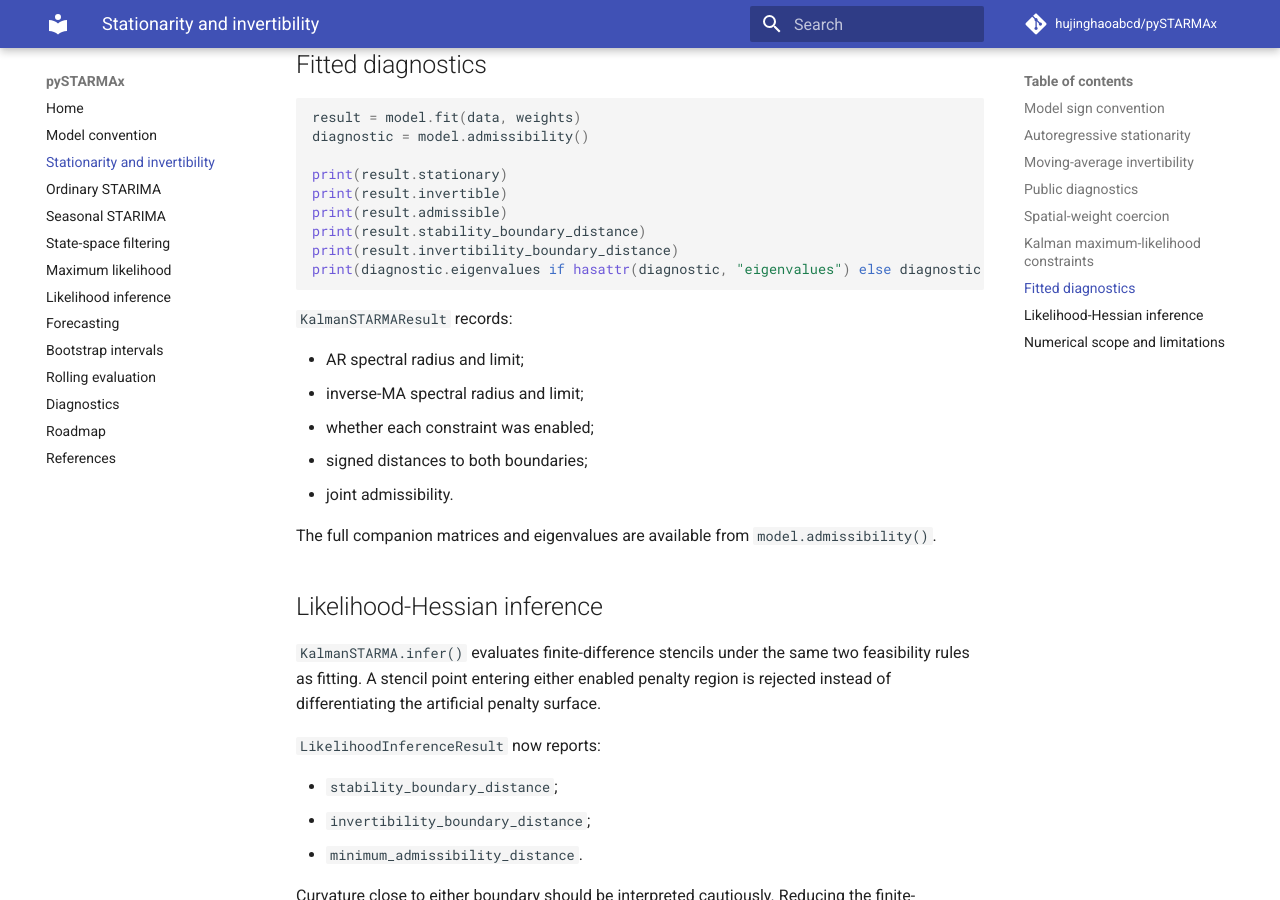
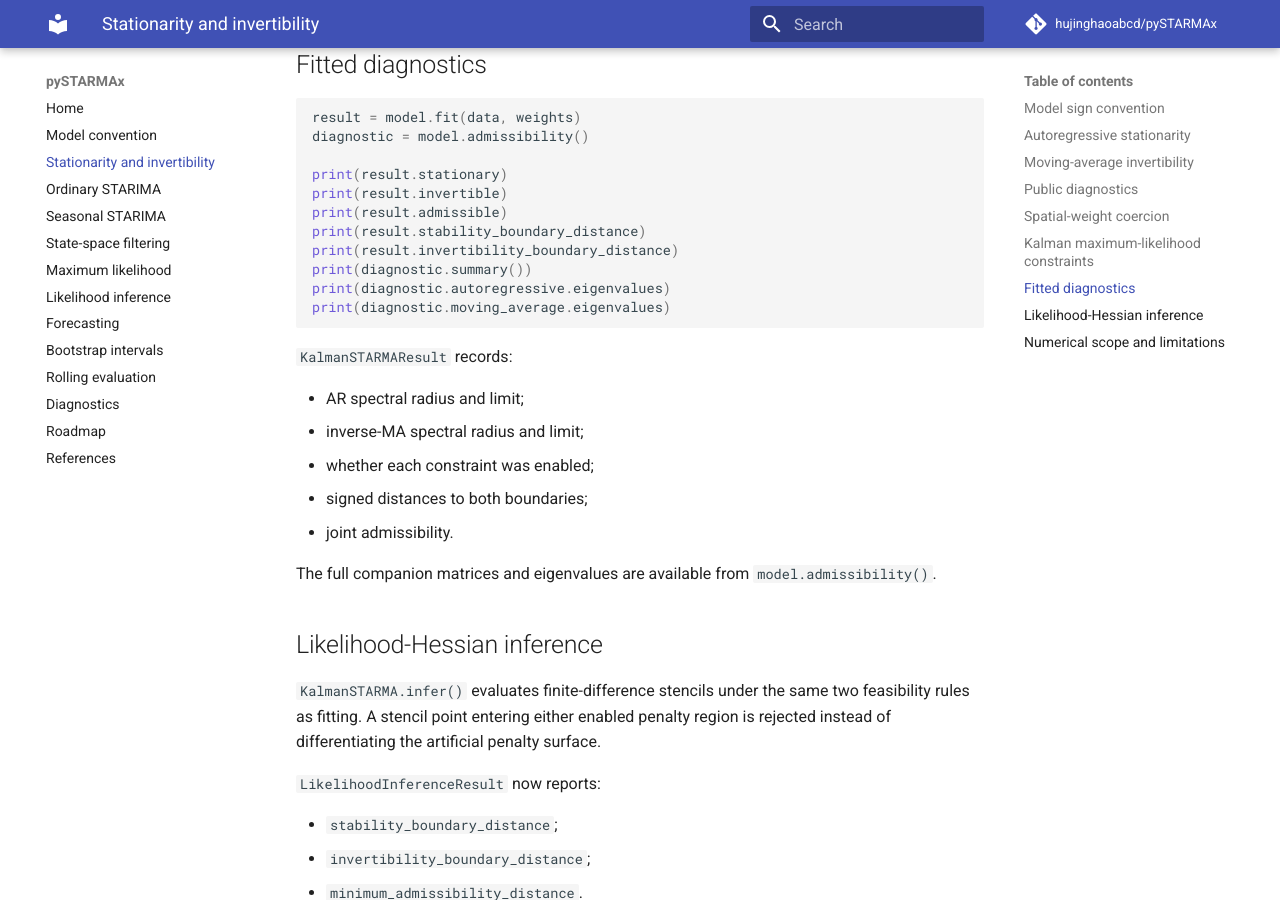
Before and after one commit to hujinghaoabcd/pySTARMAx, an MkDocs documentation site: the page built from docs/admissibility.md, in a window 1280 px wide and 900 px high, scrolled down 3923 px. Built offline with MkDocs 1.6.1 and Material for MkDocs 9.7.7, drawn with Linux system fonts in a browser that asks for light colours; comment, search, counter and statistics services are not loaded.

Commit message:
Clarify fitted admissibility example

````diff
--- a/docs/admissibility.md
+++ b/docs/admissibility.md
@@ -217,7 +217,9 @@ print(result.invertible)
 print(result.admissible)
 print(result.stability_boundary_distance)
 print(result.invertibility_boundary_distance)
-print(diagnostic.eigenvalues if hasattr(diagnostic, "eigenvalues") else diagnostic.summary())
+print(diagnostic.summary())
+print(diagnostic.autoregressive.eigenvalues)
+print(diagnostic.moving_average.eigenvalues)
 ```
 
 `KalmanSTARMAResult` records:
````
